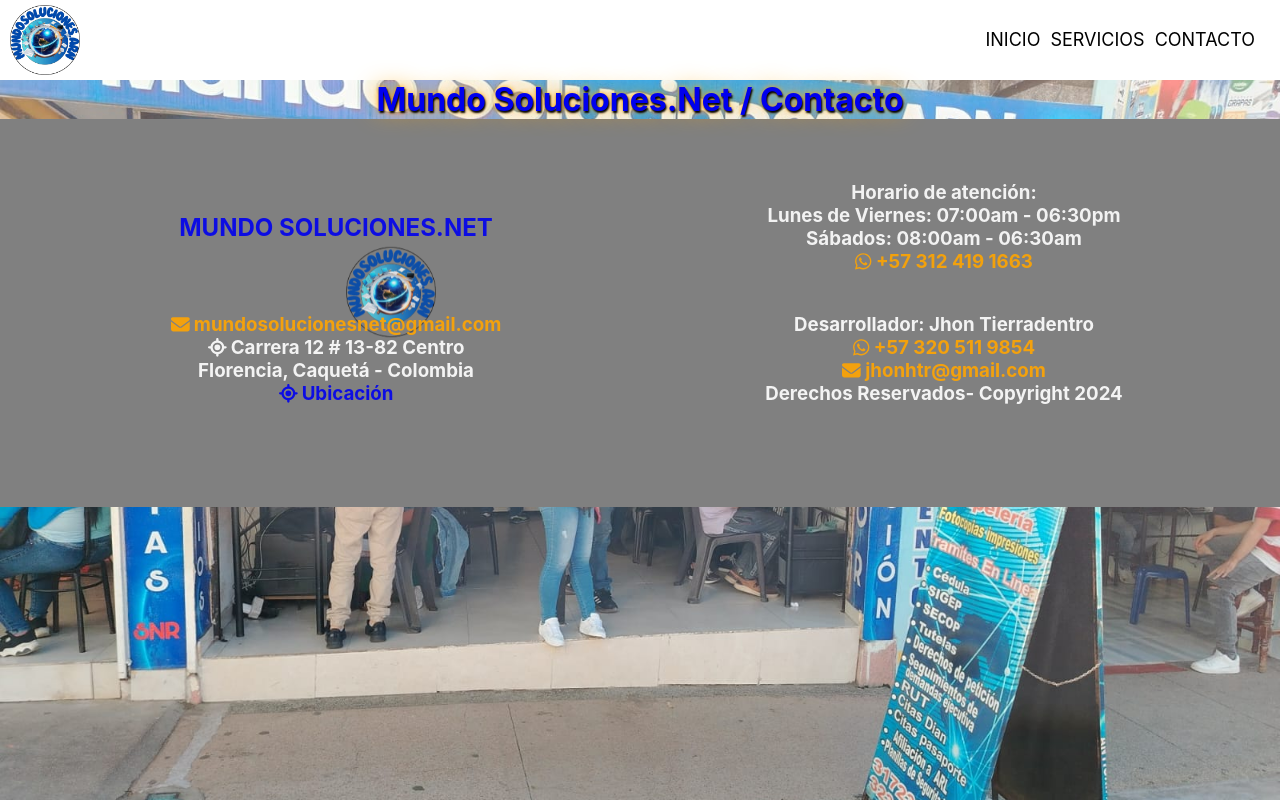
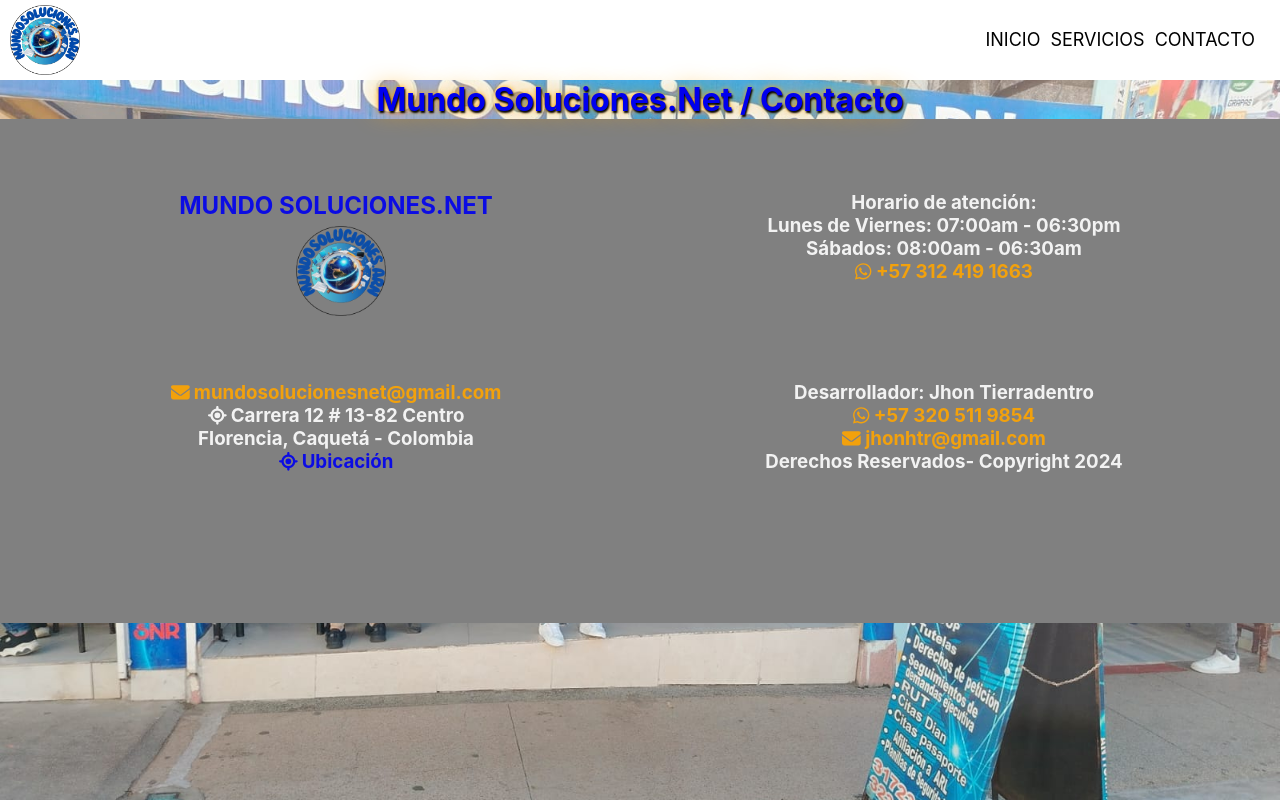
Before and after one commit to jhonhtr/proyecto3, a React (Create React App) app: page /Contacto in a window 1280 px wide. Built offline with nearby package versions, Linux system fonts and the light colour scheme.

Commit message:
Update Inicio.css

```diff
--- a/src/inicio/Inicio.css
+++ b/src/inicio/Inicio.css
@@ -211,17 +211,23 @@ h2{
   margin-bottom: 50px;
 }
 
+.imagenlogo{
+  margin:1px 200px 1px 100px;
+}
+
 .pie{
   display: block;
   width: 100%;
   max-width: 600px; /* Mantener un ancho máximo */
-  margin: 10px auto;
-  /*background-color: black;*/
+  height: 150px;
+  margin: 20px auto;
+  /*background-color: white;*/
   text-align: center;
   opacity: 0.90;
   border-radius: 20px;
   padding: 10px;
 }
+
 footer {
   /*margin-top:500px;*/
   /*background-color: #222;*/
```
